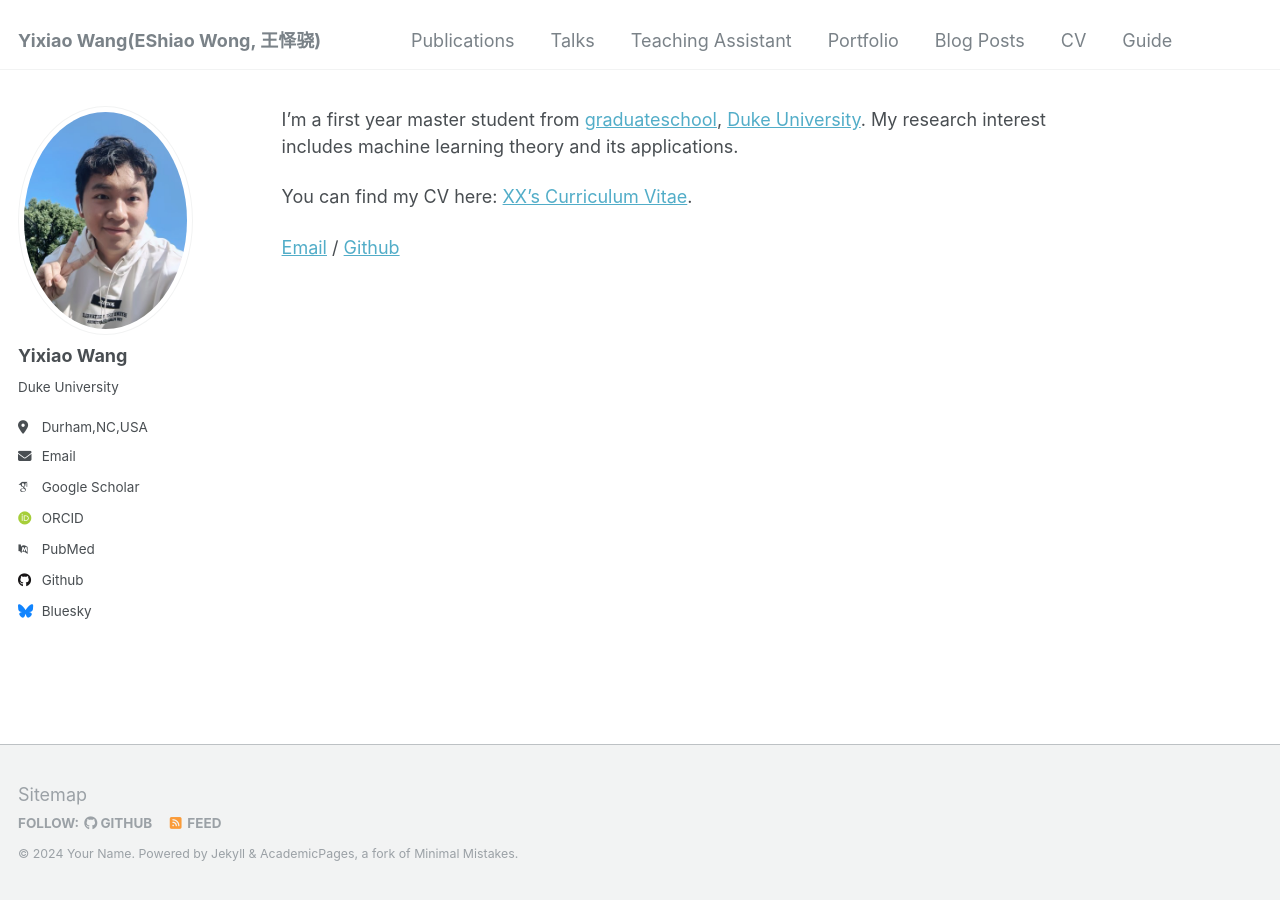
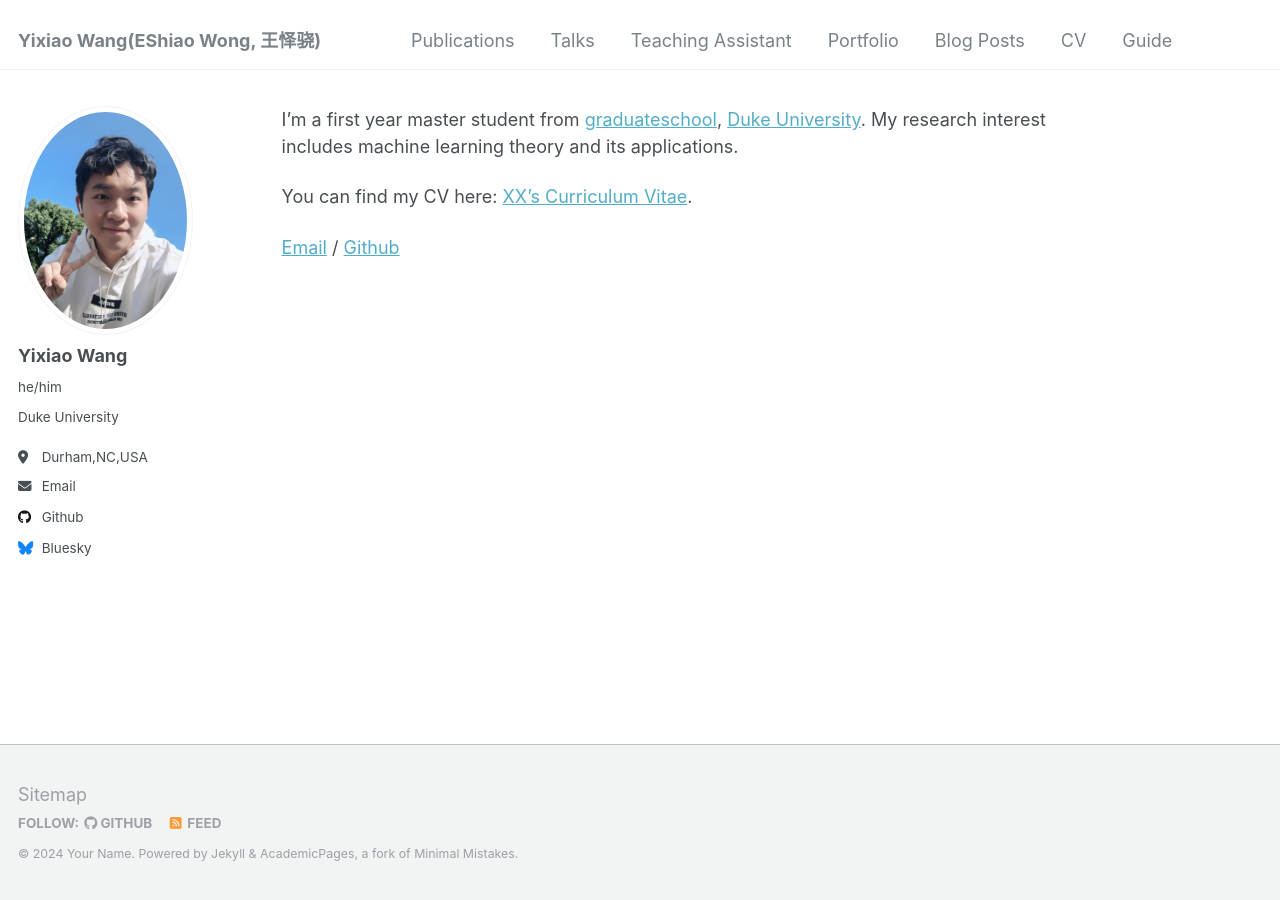
Before and after one commit to Yixiao-Wang-Stats/Yixiao-Wang-Stats.github.io, a Jekyll site: the page built from _pages/about.md, in a window 1280 px wide. Built offline with Jekyll 4.4.1, drawn with Linux system fonts in a browser that asks for light colours; some web fonts are replaced.

Commit message:
Update _config.yml

```diff
--- a/_config.yml
+++ b/_config.yml
@@ -23,7 +23,7 @@ author:
   # Biographic information
   avatar           : "portrait.png"
   name             : "Yixiao Wang"
-  pronouns         : # example: "he/him"
+  pronouns         : "he/him"
   bio              : "Duke University"
   location         : "Durham,NC,USA"
   uri              : # URL
@@ -31,11 +31,11 @@ author:
 
   # Academic websites
   arxiv            : # URL - Update with the correct link to your profile
-  googlescholar    : "https://scholar.google.com/citations?user=PS_CX0AAAAAJ"
+  googlescholar    : #"https://scholar.google.com/citations?user=PS_CX0AAAAAJ"
   impactstory      : # URL
-  orcid            : "http://orcid.org/yourorcidurl"
+  orcid            : #"http://orcid.org/yourorcidurl"
   semantic         : # URL
-  pubmed           : "https://www.ncbi.nlm.nih.gov/pubmed/?term=john+snow"
+  pubmed           : #"https://www.ncbi.nlm.nih.gov/pubmed/?term=john+snow"
   researchgate     : # URL
 
   # Repositories and software development
```
